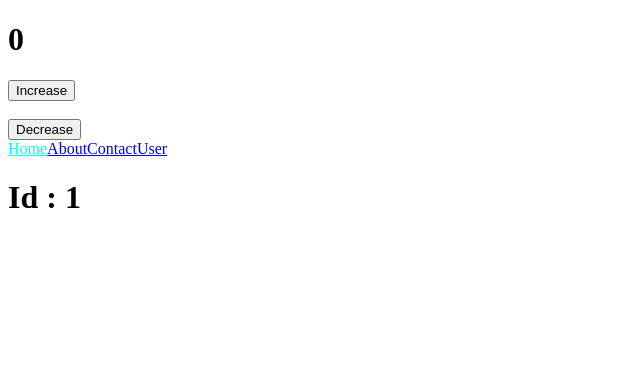
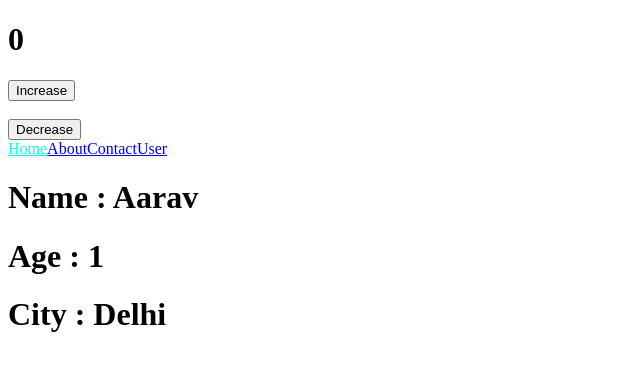
Before and after one commit to elev200806-crypto/React_Final_Thruster, a React (Vite) app in the folder reactRouterAdv/: page /user/1 in a window 1280 px wide. Shown: the top 370 px of the page, without its empty margins (0-640 px from the left). Built offline with nearby package versions, Linux system fonts and the light colour scheme.

Commit message:
Advanced useParams

```diff
--- a/reactRouterAdv/src/pages/Dynamic.jsx
+++ b/reactRouterAdv/src/pages/Dynamic.jsx
@@ -5,10 +5,24 @@ const Dynamic = ()=>{
     // console.log(useParams())
 
     const {id} = useParams()
+    const users = [
+        { id: 1, name: "Aarav", age: 22, city: "Delhi" },
+        { id: 2, name: "Priya", age: 25, city: "Mumbai" },
+        { id: 3, name: "Rohan", age: 20, city: "Bangalore" },
+        { id: 4, name: "Neha", age: 27, city: "Jaipur" },
+        { id: 5, name: "Kabir", age: 24, city: "Pune" }
+    ];
+
+    const spec = users.find(data=> data.id == id)
+
 
     return(
         <>
-            <h1>Id : {id}</h1>
+            <div>
+                <h1>Name : {spec.name}</h1>
+                <h1>Age : {spec.id}</h1>
+                <h1>City : {spec.city}</h1>
+            </div>
         </>
 
     )
```
